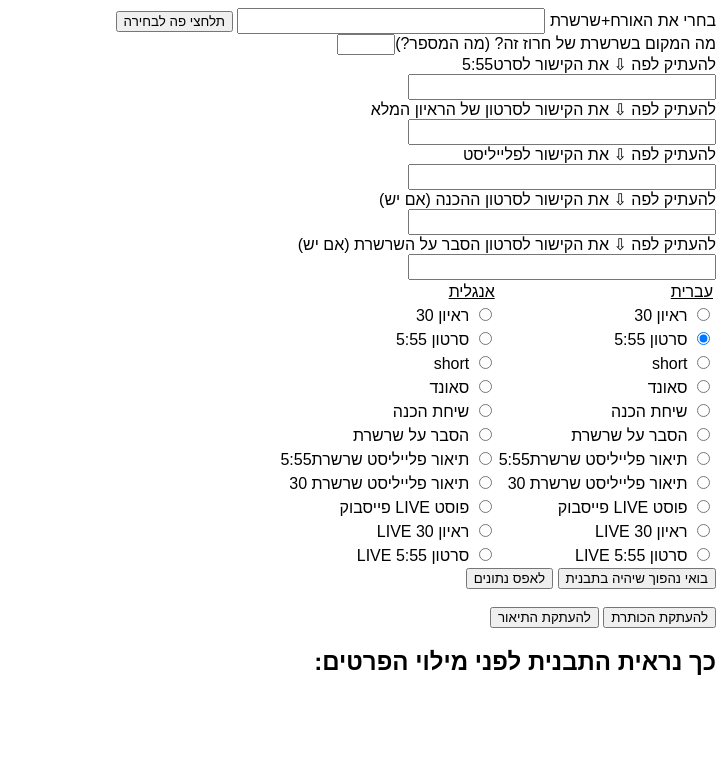
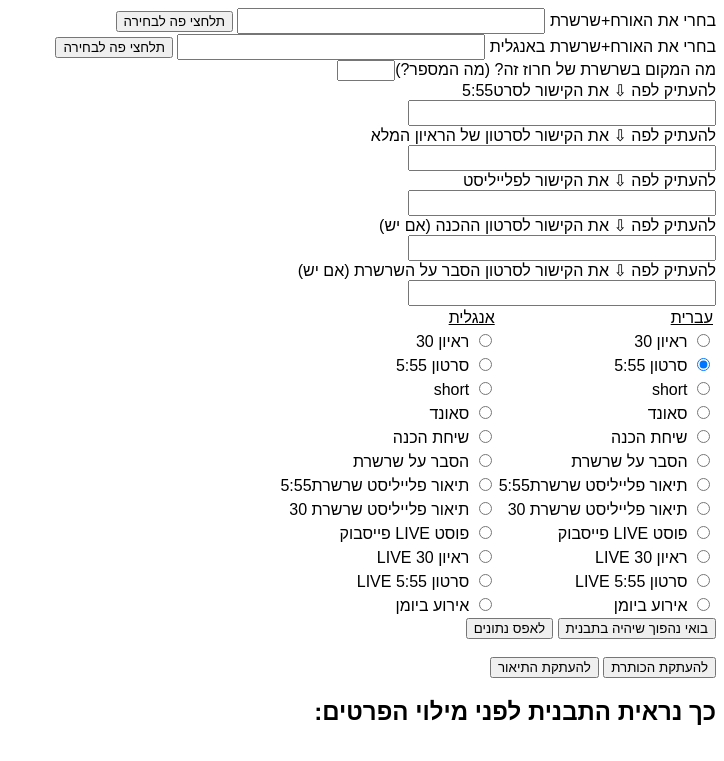
Before and after one commit to hagaryavin/T2D, a website: page index.html in a window 1280 px wide. Shown: the whole page, without its empty margins (556-1280 px from the left). Drawn offline with Linux system fonts and the light colour scheme; no server answers.

Commit message:
Update index.html

```diff
--- a/index.html
+++ b/index.html
@@ -22,6 +22,19 @@
           <datalist id="people"> </datalist>
 
           <button onclick="submitData()" id="submitData">
+            תלחצי פה לבחירה
+          </button>
+       <br />
+    בחרי את האורח+שרשרת באנגלית
+            <input
+            type="text"
+            id="peopleListEng"
+            list="peopleEng"
+            autocomplete="off"
+          />
+          <datalist id="peopleEng"> </datalist>
+
+          <button onclick="submitDataEng()" id="submitData">
             תלחצי פה לבחירה
           </button>
        <br />
@@ -206,6 +219,16 @@
     <label for="fiveLiveEng">סרטון 5:55 LIVE</label>
               </td>
     </tr>
+        <tr>
+          <td>
+    <input type="radio" id="eventHeb" name="type" value="event" />
+    <label for="eventHeb">אירוע ביומן</label>
+              </td>
+          <td>
+    <input type="radio" id="eventEng" name="type" value="event" />
+    <label for="eventEng">אירוע ביומן</label>
+              </td>
+    </tr>
       </table>
     <button onclick="submit()">בואי נהפוך שיהיה בתבנית</button>
     <button onclick="reset()">לאפס נתונים</button>
```
